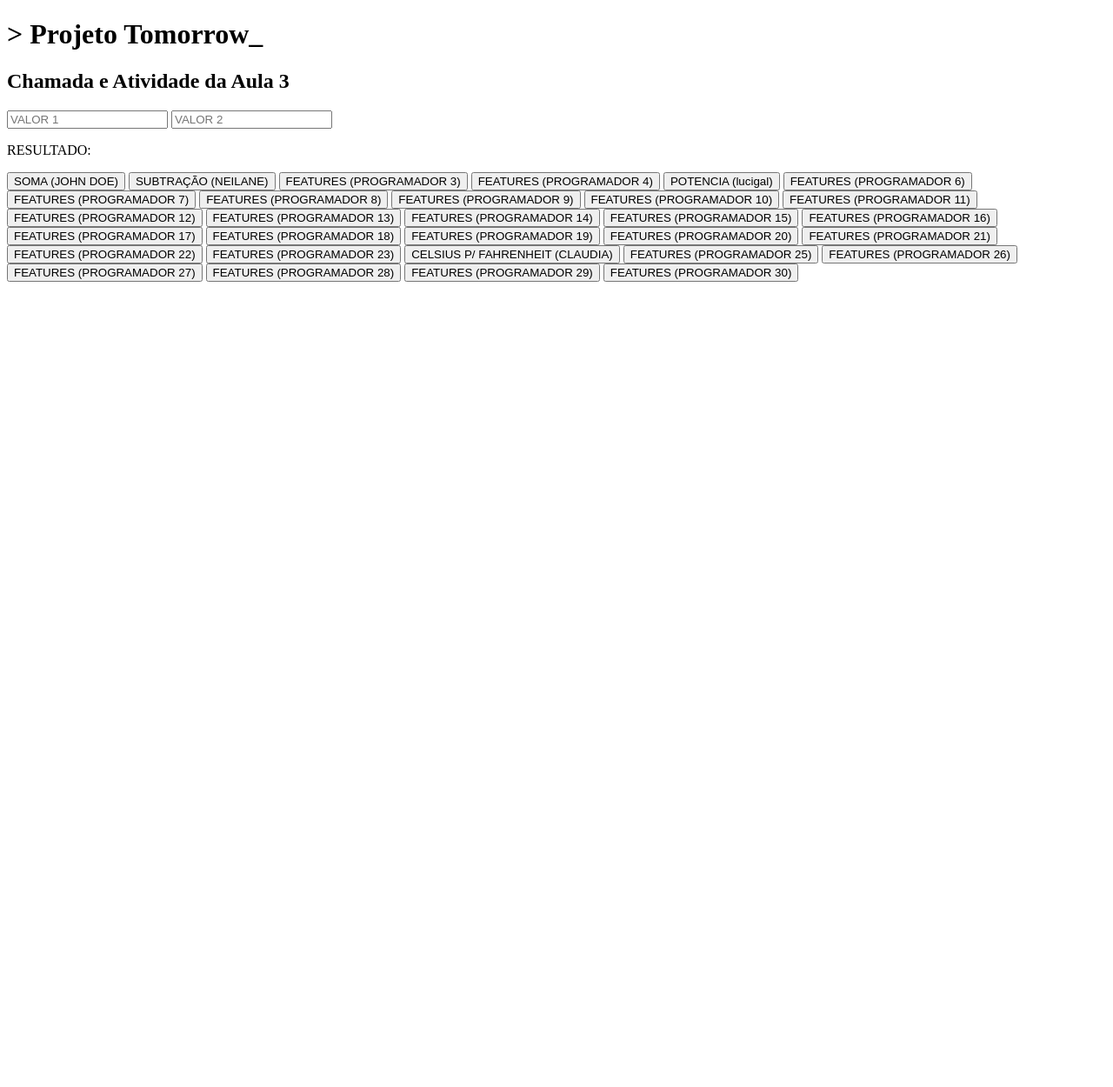
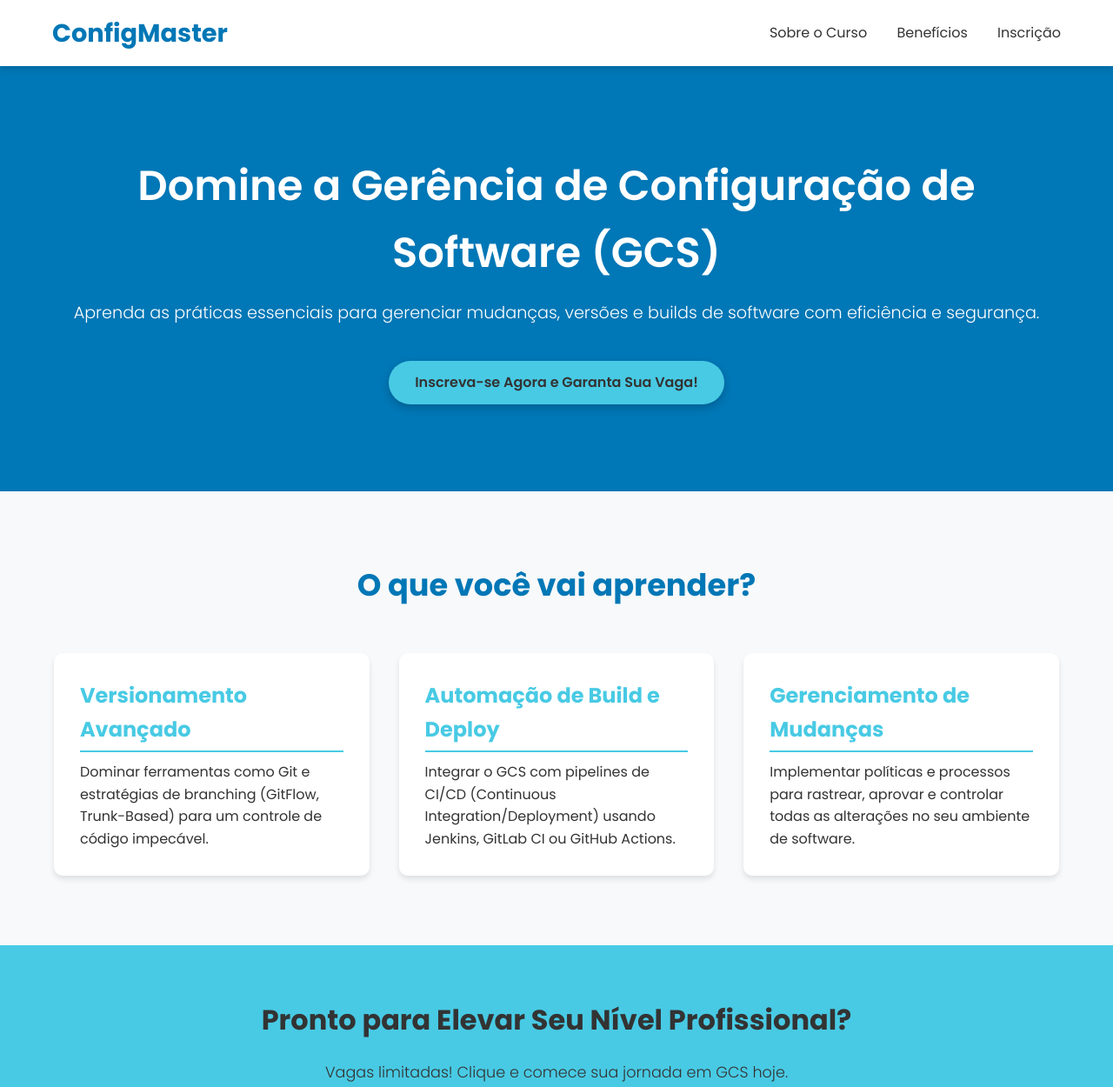
Before and after one commit to lucigal/Meu-Site, a plain HTML site: page index.html in a window 1280 px wide. Shown: the top 1250 px of the page at 87% size. Before the commit the page ends 800 px from the top, so only its background shows below. Drawn offline with Linux system fonts and the light colour scheme.

Commit message:
Update index.html

```diff
--- a/index.html
+++ b/index.html
@@ -1,69 +1,243 @@
 <!DOCTYPE html>
-<html lang="pt-br">
+<html lang="pt-BR">
 <head>
     <meta charset="UTF-8">
     <meta name="viewport" content="width=device-width, initial-scale=1.0">
-    <title>Projeto Tomorrow - Atividade Aula 3</title>
-    <link rel="stylesheet" href="css/style.css">
-    <link rel="preconnect" href="https://fonts.googleapis.com">
-    <link rel="preconnect" href="https://fonts.gstatic.com" crossorigin>
-    <link href="https://fonts.googleapis.com/css2?family=Roboto+Mono:wght@400;700&display=swap" rel="stylesheet">
+    <title>Curso de Gerência de Configuração de Software (GCS)</title>
+    <link href="https://fonts.googleapis.com/css2?family=Poppins:wght@300;400;600;700&display=swap" rel="stylesheet">
+    <style>
+        /* Estilos Globais */
+        :root {
+            --cor-primaria: #0077b6; /* Azul moderno */
+            --cor-secundaria: #48cae4; /* Azul claro para destaque */
+            --cor-fundo: #f8f9fa; /* Fundo muito claro */
+            --cor-texto: #333; /* Texto escuro */
+            --cor-clara: #ffffff; /* Branco */
+            --sombra-leve: 0 4px 6px rgba(0, 0, 0, 0.1);
+        }
+
+        * {
+            margin: 0;
+            padding: 0;
+            box-sizing: border-box;
+        }
+
+        body {
+            font-family: 'Poppins', sans-serif;
+            line-height: 1.6;
+            color: var(--cor-texto);
+            background-color: var(--cor-fundo);
+        }
+
+        .container {
+            max-width: 1200px;
+            margin: 0 auto;
+            padding: 0 20px;
+        }
+
+        /* 1. Cabeçalho (Header) */
+        .header {
+            background-color: var(--cor-clara);
+            box-shadow: var(--sombra-leve);
+            padding: 15px 0;
+            position: sticky;
+            top: 0;
+            z-index: 1000;
+        }
+
+        .nav {
+            display: flex;
+            justify-content: space-between;
+            align-items: center;
+        }
+
+        .logo {
+            font-size: 1.8rem;
+            font-weight: 700;
+            color: var(--cor-primaria);
+            text-decoration: none;
+        }
+
+        .nav-links a {
+            text-decoration: none;
+            color: var(--cor-texto);
+            margin-left: 30px;
+            font-weight: 500;
+            transition: color 0.3s;
+        }
+
+        .nav-links a:hover {
+            color: var(--cor-primaria);
+        }
+
+        /* 2. Seção Principal (Hero) */
+        .hero {
+            background-color: var(--cor-primaria);
+            color: var(--cor-clara);
+            padding: 100px 0;
+            text-align: center;
+        }
+
+        .hero h1 {
+            font-size: 3rem;
+            margin-bottom: 15px;
+            font-weight: 600;
+        }
+
+        .hero p {
+            font-size: 1.2rem;
+            margin-bottom: 40px;
+            font-weight: 300;
+        }
+
+        .cta-button {
+            display: inline-block;
+            background-color: var(--cor-secundaria);
+            color: var(--cor-texto);
+            padding: 12px 30px;
+            text-decoration: none;
+            border-radius: 50px;
+            font-weight: 600;
+            transition: background-color 0.3s, transform 0.3s;
+            box-shadow: 0 4px 10px rgba(0, 0, 0, 0.2);
+        }
+
+        .cta-button:hover {
+            background-color: #00b4d8; /* Um tom mais escuro de secundária */
+            transform: translateY(-2px);
+        }
+
+        /* 3. Seção de Benefícios */
+        .beneficios {
+            padding: 80px 0;
+            text-align: center;
+        }
+
+        .beneficios h2 {
+            font-size: 2.2rem;
+            margin-bottom: 50px;
+            color: var(--cor-primaria);
+        }
+
+        .card-grid {
+            display: flex;
+            justify-content: space-around;
+            gap: 30px;
+            flex-wrap: wrap;
+        }
+
+        .card {
+            background-color: var(--cor-clara);
+            padding: 30px;
+            border-radius: 10px;
+            box-shadow: var(--sombra-leve);
+            width: calc(33% - 20px);
+            min-width: 280px;
+            text-align: left;
+            transition: transform 0.3s;
+        }
+
+        .card:hover {
+            transform: translateY(-5px);
+            box-shadow: 0 8px 15px rgba(0, 0, 0, 0.15);
+        }
+
+        .card h3 {
+            color: var(--cor-secundaria);
+            font-size: 1.5rem;
+            margin-bottom: 10px;
+            border-bottom: 2px solid var(--cor-secundaria);
+            padding-bottom: 5px;
+        }
+
+        /* 4. Rodapé (Footer) */
+        .footer {
+            background-color: var(--cor-texto);
+            color: var(--cor-clara);
+            text-align: center;
+            padding: 30px 0;
+            margin-top: 40px;
+        }
+
+        .footer p {
+            font-size: 0.9rem;
+        }
+
+        /* Responsividade Básica */
+        @media (max-width: 768px) {
+            .hero h1 {
+                font-size: 2.5rem;
+            }
+
+            .nav-links {
+                display: none; /* Em um cenário real, você usaria um menu sanduíche */
+            }
+
+            .card {
+                width: 100%;
+                margin-bottom: 20px;
+            }
+        }
+    </style>
 </head>
 <body>
 
-    <div class="container">
+    <header class="header">
+        <div class="container nav">
+            <a href="#" class="logo">ConfigMaster</a>
+            <nav class="nav-links">
+                <a href="#sobre">Sobre o Curso</a>
+                <a href="#beneficios">Benefícios</a>
+                <a href="#inscreva-se">Inscrição</a>
+            </nav>
+        </div>
+    </header>
 
-        <header>
-            <h1>> Projeto Tomorrow_</h1>
-            <h2>Chamada e Atividade da Aula 3</h2>
-        </header>
+    <section class="hero" id="sobre">
+        <div class="container">
+            <h1>Domine a Gerência de Configuração de Software (GCS)</h1>
+            <p>Aprenda as práticas essenciais para gerenciar mudanças, versões e builds de software com eficiência e segurança.</p>
+            <a href="#inscreva-se" class="cta-button">Inscreva-se Agora e Garanta Sua Vaga!</a>
+        </div>
+    </section>
 
-        <div class="inputs">
-            <input type="number" id="num1" placeholder="VALOR 1">
-            <input type="number" id="num2" placeholder="VALOR 2">
+    <section class="beneficios" id="beneficios">
+        <div class="container">
+            <h2>O que você vai aprender?</h2>
+            <div class="card-grid">
+
+                <div class="card">
+                    <h3>Versionamento Avançado</h3>
+                    <p>Dominar ferramentas como Git e estratégias de branching (GitFlow, Trunk-Based) para um controle de código impecável.</p>
+                </div>
+
+                <div class="card">
+                    <h3>Automação de Build e Deploy</h3>
+                    <p>Integrar o GCS com pipelines de CI/CD (Continuous Integration/Deployment) usando Jenkins, GitLab CI ou GitHub Actions.</p>
+                </div>
+
+                <div class="card">
+                    <h3>Gerenciamento de Mudanças</h3>
+                    <p>Implementar políticas e processos para rastrear, aprovar e controlar todas as alterações no seu ambiente de software.</p>
+                </div>
+            </div>
         </div>
+    </section>
 
-		      <div class="resultado-container">
-            <p id="resultado">RESULTADO:</p>
+    <section class="hero" id="inscreva-se" style="background-color: var(--cor-secundaria); color: var(--cor-texto); padding: 60px 0;">
+        <div class="container">
+            <h2 style="font-size: 2rem; margin-bottom: 20px;">Pronto para Elevar Seu Nível Profissional?</h2>
+            <p style="font-size: 1.1rem; margin-bottom: 30px;">Vagas limitadas! Clique e comece sua jornada em GCS hoje.</p>
+            <a href="URL_DA_SUA_PAGINA_DE_PAGAMENTO" class="cta-button" style="background-color: var(--cor-primaria); color: var(--cor-clara);">QUERO ME INSCREVER</a>
         </div>
+    </section>
 
-        <div class="botoes-container">
-            <button id="btn-aluno1" class="operacao">SOMA (JOHN DOE)</button>
-            <button id="btn-aluno2" class="operacao">SUBTRAÇÃO (NEILANE)</button>
-            <button id="btn-aluno3" class="operacao">FEATURES (PROGRAMADOR 3)</button>
-            <button id="btn-aluno4" class="operacao">FEATURES (PROGRAMADOR 4)</button>
-            <button id="btn-aluno5" class="operacao">POTENCIA (lucigal)</button>
-            <button id="btn-aluno6" class="operacao">FEATURES (PROGRAMADOR 6)</button>
-            <button id="btn-aluno7" class="operacao">FEATURES (PROGRAMADOR 7)</button>
-            <button id="btn-aluno8" class="operacao">FEATURES (PROGRAMADOR 8)</button>
-            <button id="btn-aluno9" class="operacao">FEATURES (PROGRAMADOR 9)</button>
-            <button id="btn-aluno10" class="operacao">FEATURES (PROGRAMADOR 10)</button>
-            <button id="btn-aluno11" class="operacao">FEATURES (PROGRAMADOR 11)</button>
-            <button id="btn-aluno12" class="operacao">FEATURES (PROGRAMADOR 12)</button>
-            <button id="btn-aluno13" class="operacao">FEATURES (PROGRAMADOR 13)</button>
-            <button id="btn-aluno14" class="operacao">FEATURES (PROGRAMADOR 14)</button>
-            <button id="btn-aluno15" class="operacao">FEATURES (PROGRAMADOR 15)</button>
-            <button id="btn-aluno16" class="operacao">FEATURES (PROGRAMADOR 16)</button>
-            <button id="btn-aluno17" class="operacao">FEATURES (PROGRAMADOR 17)</button>
-            <button id="btn-aluno18" class="operacao">FEATURES (PROGRAMADOR 18)</button>
-            <button id="btn-aluno19" class="operacao">FEATURES (PROGRAMADOR 19)</button>
-            <button id="btn-aluno20" class="operacao">FEATURES (PROGRAMADOR 20)</button>
-            <button id="btn-aluno21" class="operacao">FEATURES (PROGRAMADOR 21)</button>
-            <button id="btn-aluno22" class="operacao">FEATURES (PROGRAMADOR 22)</button>
-            <button id="btn-aluno23" class="operacao">FEATURES (PROGRAMADOR 23)</button>
-            <button id="btn-aluno24" class="operacao">CELSIUS P/ FAHRENHEIT (CLAUDIA)</button>
-            <button id="btn-aluno25" class="operacao">FEATURES (PROGRAMADOR 25)</button>
-            <button id="btn-aluno26" class="operacao">FEATURES (PROGRAMADOR 26)</button>
-            <button id="btn-aluno27" class="operacao">FEATURES (PROGRAMADOR 27)</button>
-            <button id="btn-aluno28" class="operacao">FEATURES (PROGRAMADOR 28)</button>
-            <button id="btn-aluno29" class="operacao">FEATURES (PROGRAMADOR 29)</button>
-            <button id="btn-aluno30" class="operacao">FEATURES (PROGRAMADOR 30)</button>
+    <footer class="footer">
+        <div class="container">
+            <p>&copy; 2025 ConfigMaster Treinamentos. Todos os direitos reservados.</p>
         </div>
+    </footer>
 
-
-
-    </div>
-
-    <script src="js/script.js"></script>
 </body>
 </html>
+</html>
```
